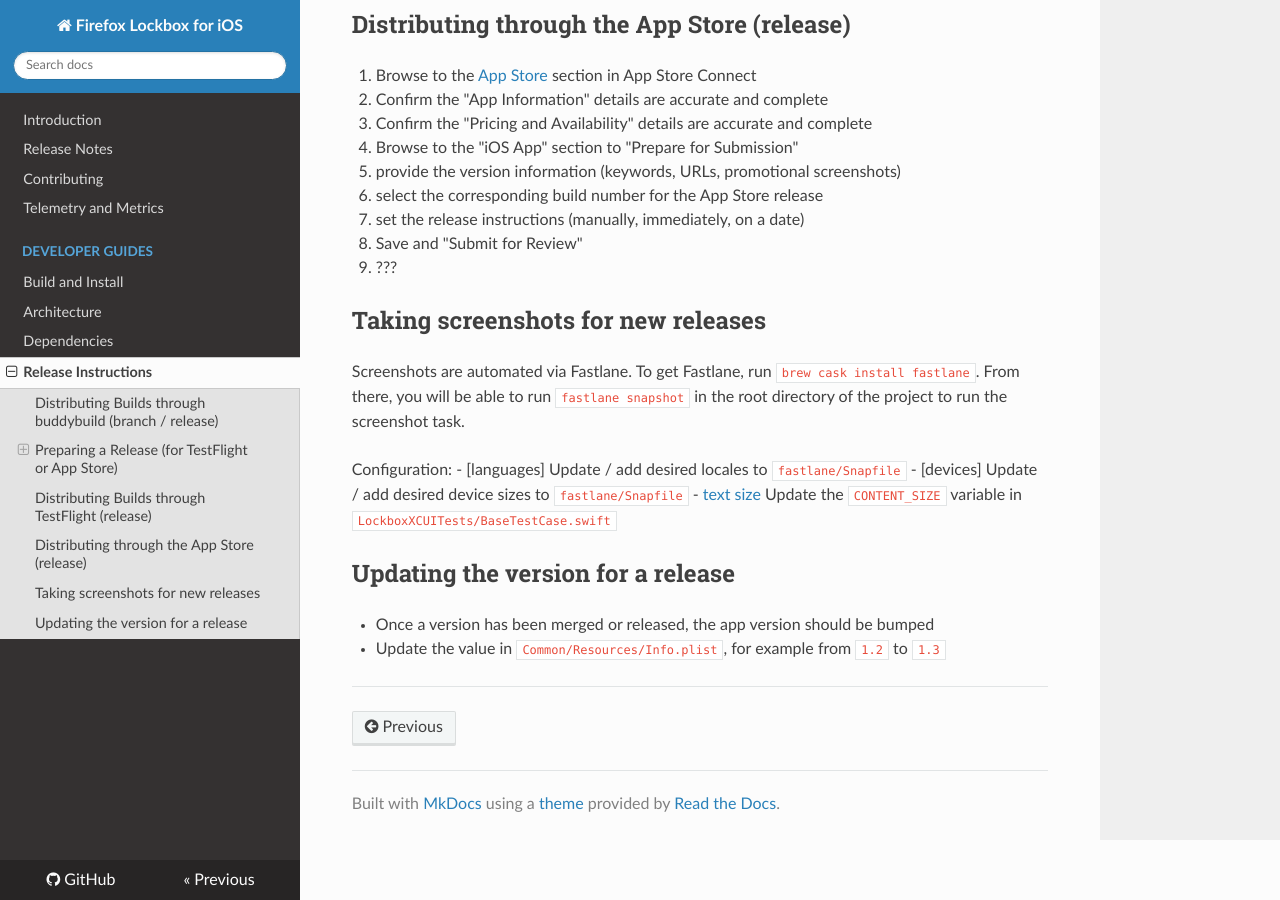
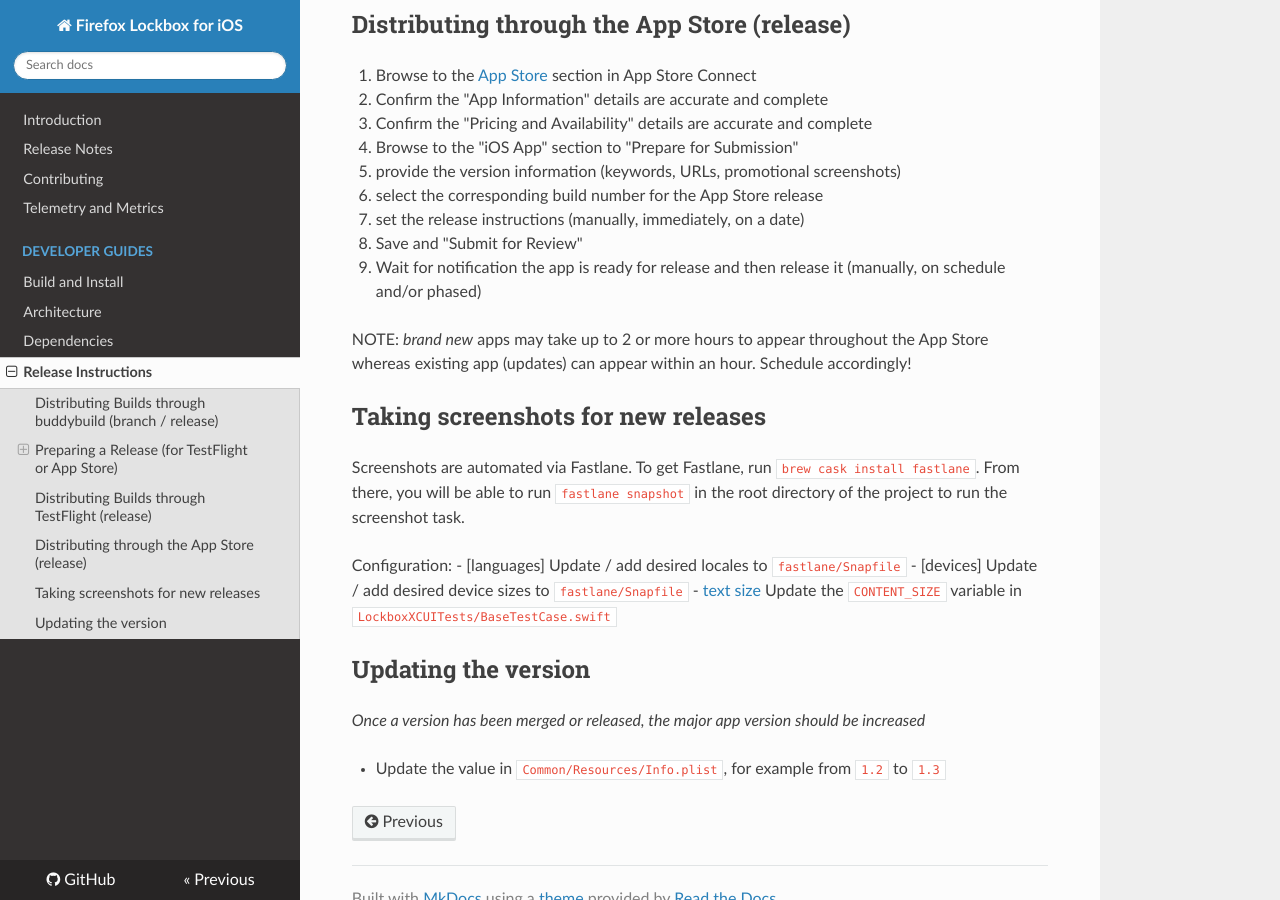
Before and after one commit to mozilla-lockwise/lockwise-ios, an MkDocs documentation site: the page built from docs/releases.md, in a window 1280 px wide and 900 px high, scrolled down 2410 px. Built offline with MkDocs 1.6.1, drawn with Linux system fonts in a browser that asks for light colours; nearby versions of some CDN libraries; old or Windows-style settings are respelled for this version of MkDocs.

Commit message:
finish the release instructions

```diff
--- a/docs/releases.md
+++ b/docs/releases.md
@@ -94,7 +94,9 @@
   - select the corresponding build number for the App Store release
   - set the release instructions (manually, immediately, on a date)
 5. Save and "Submit for Review"
-6. ???
+6. Wait for notification the app is ready for release and then release it (manually, on schedule and/or phased)
+
+NOTE: _brand new_ apps may take up to 2 or more hours to appear throughout the App Store whereas existing app (updates) can appear within an hour. Schedule accordingly!
 
 ## Taking screenshots for new releases
 
@@ -105,12 +107,11 @@
 - [devices] Update / add desired device sizes to `fastlane/Snapfile`
 - [text size][5] Update the `CONTENT_SIZE` variable in `LockboxXCUITests/BaseTestCase.swift`
 
-## Updating the version for a release
+## Updating the version
 
-- Once a version has been merged or released, the app version should be bumped
+_Once a version has been merged or released, the major app version should be increased_
+
 - Update the value in `Common/Resources/Info.plist`, for example from `1.2` to `1.3`
-
----
 
 [1]: https://dashboard.buddybuild.com/apps/5a0ddb736e19370001034f85
 [2]: https://developer.apple.com/testflight/testers/
```
